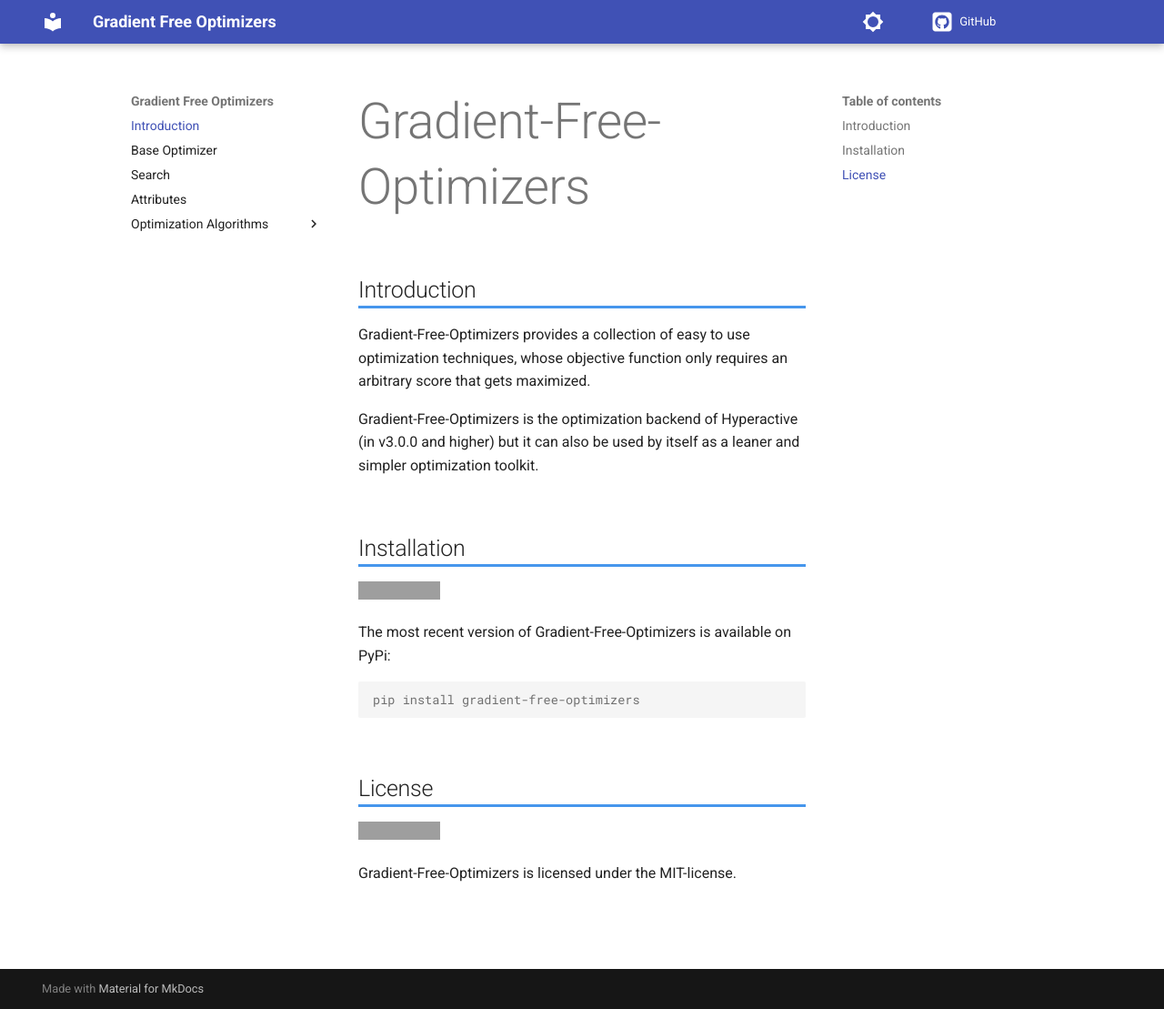
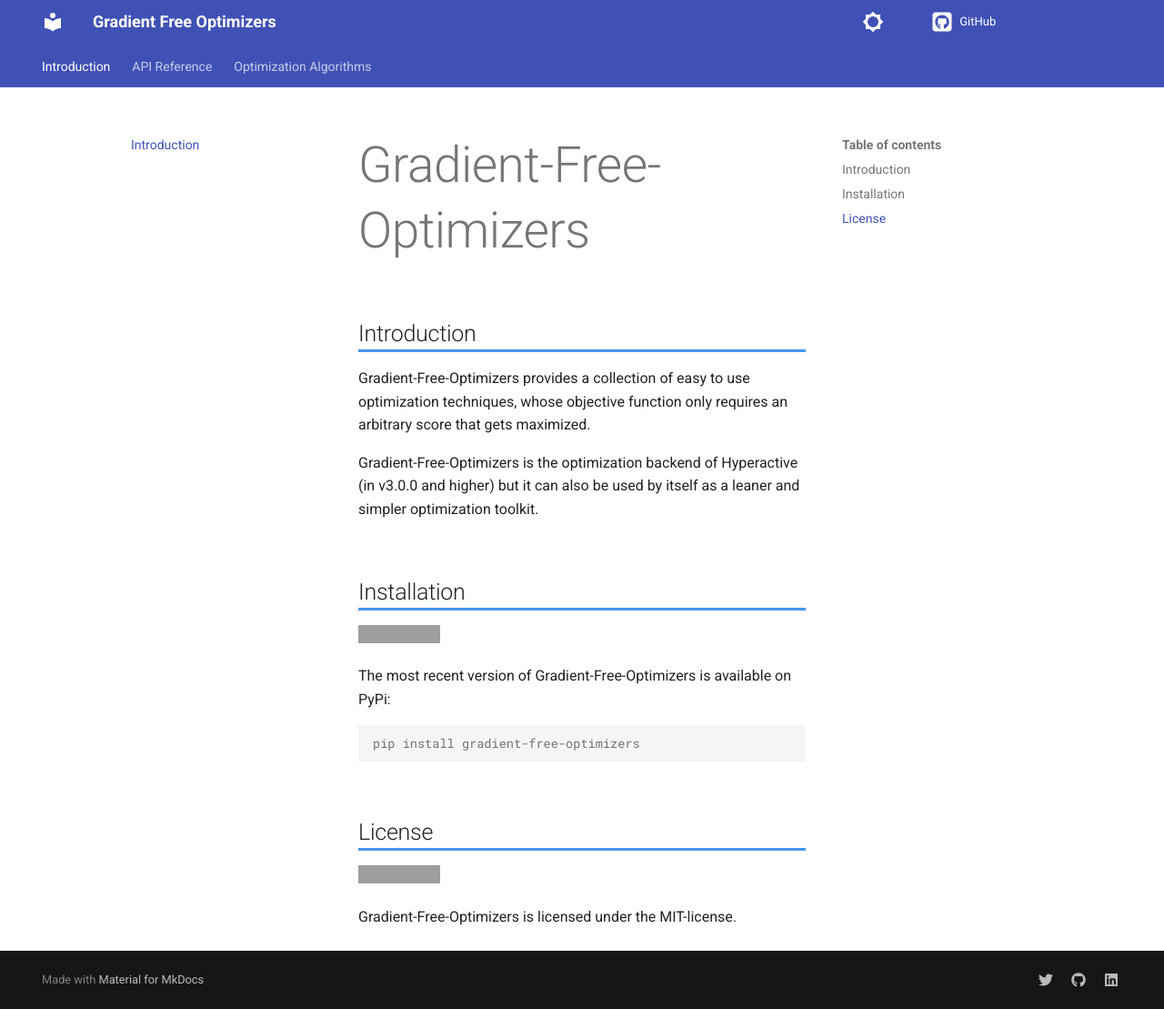
Before and after one commit to SimonBlanke/gradient-free-optimizers-documentation, an MkDocs documentation site: the page built from docs/index.md, in a window 1280 px wide and 1109 px high. Shown: the whole window at 91% size. Built offline with MkDocs 1.6.1 and Material for MkDocs 9.7.7, drawn with Linux system fonts in a browser that asks for light colours; comment, search, counter and statistics services are not loaded; the version menu is left out; grey boxes are pictures that could not be loaded.

Commit message:
add social media links + change navigation

```diff
--- a/mkdocs.yml
+++ b/mkdocs.yml
@@ -37,6 +37,8 @@
       toggle:
         icon: material/brightness-3
         name: Switch to light mode
+  features:
+    - navigation.tabs
 
 extra_css:
   - css/extra.css
@@ -46,16 +48,25 @@
   - https://polyfill.io/v3/polyfill.min.js?features=es6
   - https://cdn.jsdelivr.net/npm/mathjax@3/es5/tex-mml-chtml.js
 
+
 extra:
   version:
     provider: mike
+  social:
+    - icon: fontawesome/brands/twitter
+      link: https://twitter.com/blanke_simon
+    - icon: fontawesome/brands/github
+      link: https://github.com/SimonBlanke/
+    - icon: fontawesome/brands/linkedin
+      link: https://www.linkedin.com/in/simon-blanke/
 
 nav:
   - Introduction: index.md
 
-  - Base Optimizer: base_optimizer.md
-  - Search: search.md
-  - Attributes: attributes.md
+  - API Reference:
+    - Base Optimizer: base_optimizer.md
+    - Search: search.md
+    - Attributes: attributes.md
 
   - Optimization Algorithms:
       - Hill Climbing: optimizers/hill_climbing.md
```
